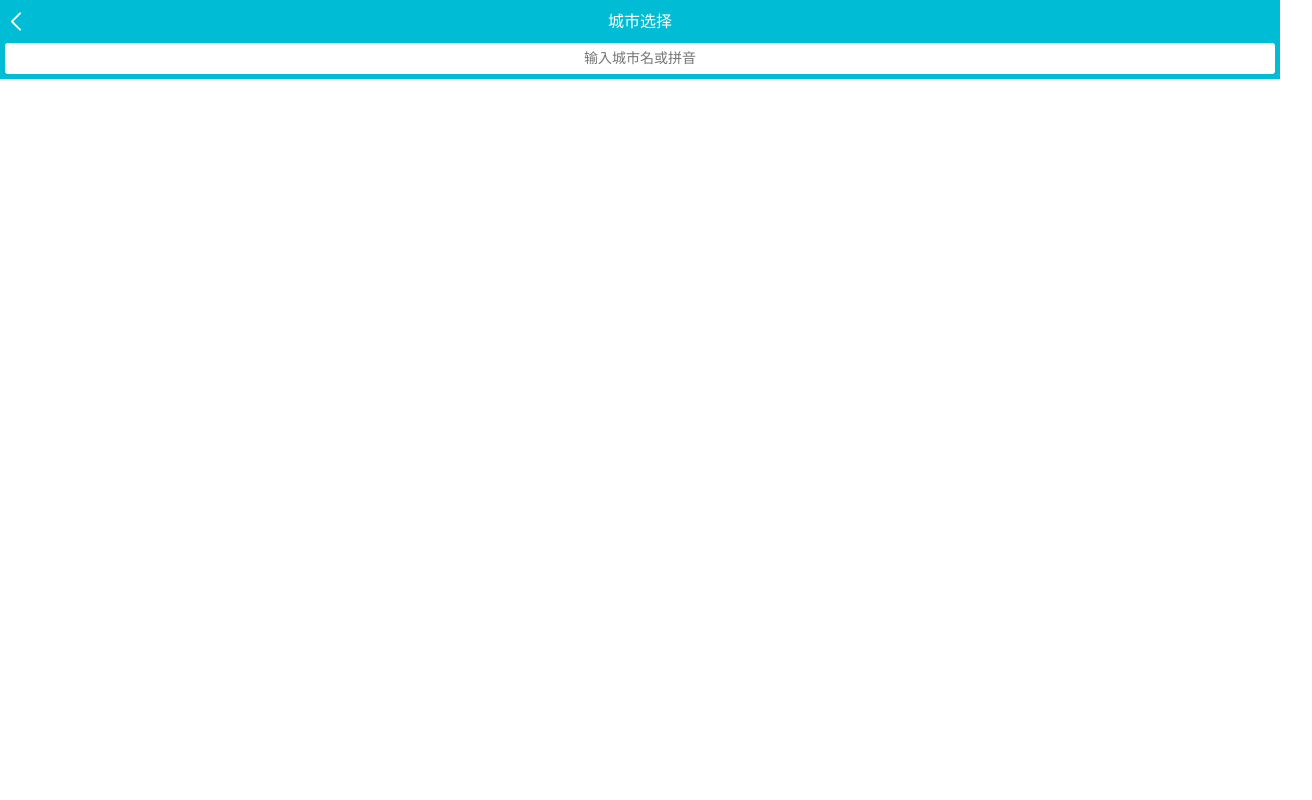
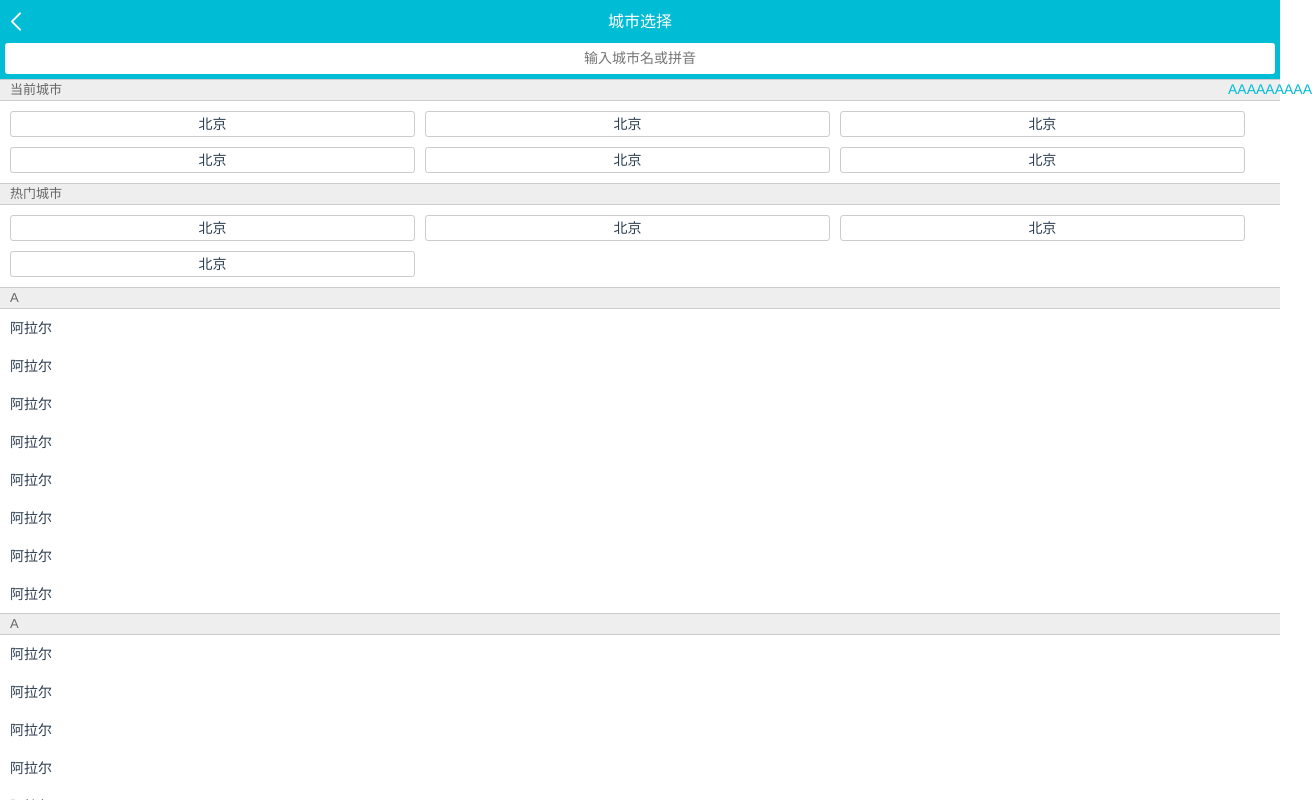
Before and after one commit to Har-zheng/vue-mobile-mark, a Vue app: page /city in a window 1280 px wide. Shown: the whole page, 1312 px wide, since content can reach past the window. Built offline with nearby package versions, Linux system fonts and the light colour scheme.

Commit message:
add city css

```diff
--- a/package.json
+++ b/package.json
@@ -9,7 +9,9 @@
   },
   "dependencies": {
     "axios": "^0.18.0",
+    "better-scroll": "^1.13.2",
     "register-service-worker": "^1.0.0",
+    "swiper": "^4.4.1",
     "vue": "^2.5.17",
     "vue-awesome-swiper": "^2.6.7",
     "vue-router": "^3.0.1",
--- a/src/pages/city/City.vue
+++ b/src/pages/city/City.vue
@@ -2,16 +2,23 @@
     <div>
         <city-header></city-header>
         <city-search></city-search>
+        <city-list></city-list>
+        <city-alphabet></city-alphabet>
     </div>
 </template>
 <script>
-import CityHeader from './components/header'
-import CitySearch from './components/search'
+import CityHeader from './components/Header'
+import CitySearch from './components/Search'
+import CityList from './components/List'
+import CityAlphabet from './components/Alphabet'
+
     export default {
         name: "City",
         components: {
             CityHeader,
-            CitySearch
+            CitySearch,
+            CityList,
+            CityAlphabet
         }
     }
 </script>
--- /dev/null
+++ b/src/pages/city/components/Alphabet.vue
@@ -0,0 +1,34 @@
+<template>
+    <ul class="list">
+       <li class="item">A</li>
+       <li class="item">A</li>
+       <li class="item">A</li>
+       <li class="item">A</li>
+       <li class="item">A</li>
+       <li class="item">A</li>
+       <li class="item">A</li>
+       <li class="item">A</li>
+       <li class="item">A</li>
+    </ul>
+</template>
+<script>
+    export default {
+        name: "CityAlphabet"
+    }
+</script>
+<style lang="stylus" scoped>
+    @import '~@/assets/styles/varibles.styl'
+    .list
+        display flex
+        flex-direction colum
+        justify-content  center
+        position absolute
+        top 1.58rem
+        right 0
+        bottom 0
+        width .4rem
+        .item
+            text-align center
+            line-height .4rem
+            color $bgColor
+</style>
--- /dev/null
+++ b/src/pages/city/components/List.vue
@@ -0,0 +1,132 @@
+<template>
+    <div class="list" ref="wrapper">
+        <div>
+        <div class="area">
+            <div class="title border-topbottom">当前城市</div>
+            <div class="button-list">
+                <div class="button-wrapper">
+                        <div class="button">北京</div>
+                    </div>
+                    <div class="button-wrapper">
+                        <div class="button">北京</div>
+                    </div><div class="button-wrapper">
+                        <div class="button">北京</div>
+                    </div><div class="button-wrapper">
+                        <div class="button">北京</div>
+                    </div><div class="button-wrapper">
+                        <div class="button">北京</div>
+                    </div><div class="button-wrapper">
+                        <div class="button">北京</div>
+                    </div>
+            </div>
+        </div>
+        <div class="area">
+            <div class="title border-topbottom">热门城市</div>
+            <div class="button-list">
+                <div class="button-wrapper">
+                        <div class="button">北京</div>
+                    </div>
+                    <div class="button-wrapper">
+                        <div class="button">北京</div>
+                    </div>
+                    <div class="button-wrapper">
+                        <div class="button">北京</div>
+                    </div>
+                    <div class="button-wrapper">
+                        <div class="button">北京</div>
+                    </div>
+                </div>
+        </div>
+        <div class="area">
+            <div class="title border-topbottom">A</div>
+            <div class="item-list">
+                    <div class="item bordet-bottom "> 阿拉尔</div>
+                    <div class="item bordet-bottom"> 阿拉尔</div>
+                    <div class="item bordet-bottom"> 阿拉尔</div>
+                    <div class="item bordet-bottom"> 阿拉尔</div>
+                    <div class="item bordet-bottom"> 阿拉尔</div>
+                    <div class="item bordet-bottom"> 阿拉尔</div>
+                    <div class="item bordet-bottom"> 阿拉尔</div>
+                    <div class="item bordet-bottom"> 阿拉尔</div>
+                </div>
+        </div>
+        <div class="area">
+            <div class="title border-topbottom">A</div>
+            <div class="item-list">
+                    <div class="item bordet-bottom "> 阿拉尔</div>
+                    <div class="item bordet-bottom"> 阿拉尔</div>
+                    <div class="item bordet-bottom"> 阿拉尔</div>
+                    <div class="item bordet-bottom"> 阿拉尔</div>
+                    <div class="item bordet-bottom"> 阿拉尔</div>
+                    <div class="item bordet-bottom"> 阿拉尔</div>
+                    <div class="item bordet-bottom"> 阿拉尔</div>
+                    <div class="item bordet-bottom"> 阿拉尔</div>
+                </div>
+        </div>
+        <div class="area">
+            <div class="title border-topbottom">A</div>
+            <div class="item-list">
+                    <div class="item bordet-bottom "> 阿拉尔</div>
+                    <div class="item bordet-bottom"> 阿拉尔</div>
+                    <div class="item bordet-bottom"> 阿拉尔</div>
+                    <div class="item bordet-bottom"> 阿拉尔</div>
+                    <div class="item bordet-bottom"> 阿拉尔</div>
+                    <div class="item bordet-bottom"> 阿拉尔</div>
+                    <div class="item bordet-bottom"> 阿拉尔</div>
+                    <div class="item bordet-bottom"> 阿拉尔</div>
+                </div>
+        </div>
+       </div>
+    </div>
+</template>
+<script>
+    import Bscroll from 'better-scroll'
+    export default {
+        name: "CityList",
+        mounted() {
+            // var wrapper = document.querySelector('.list')
+            // let scroll = new Bscroll(wrapper)
+            this.scroll = new Bscroll(this.$refs.wrapper)
+        }
+    }
+</script>
+<style lang="stylus" scoped>
+    @import '~@/assets/styles/varibles.styl'
+    .border-topbottom
+        &:before
+            border-color #ccc
+        &:after
+            border-color #ccc
+    .bordet-bottom
+        &:before
+            border-color #ccc
+    .list
+        overflow hidden
+        position absolute
+        top 1.58rem
+        left 0
+        right 0
+        bottom 0
+        .title
+            line-height .44rem
+            background #eeeeee
+            padding-left  .2rem
+            color #666
+            font-size .26rem
+        .button-list
+            padding .1rem .6rem .1rem .1rem
+            overflow hidden
+            .button-wrapper
+                width 33.33%
+                float left
+                .button
+                    margin .1rem
+                    padding  .1rem
+                    text-align center
+                    border .02rem solid #ccc
+                    border-radius 0.06rem
+        .item-list
+            .item
+                line-height .76rem
+                padding-left .2rem
+</style>
```
Also changed, not shown: src/pages/city/components/Header.vue (renamed from src/pages/city/components/header.vue), src/pages/city/components/Search.vue (renamed from src/pages/city/components/search.vue), 2 other files (tests, documents, lock files or other folders).
